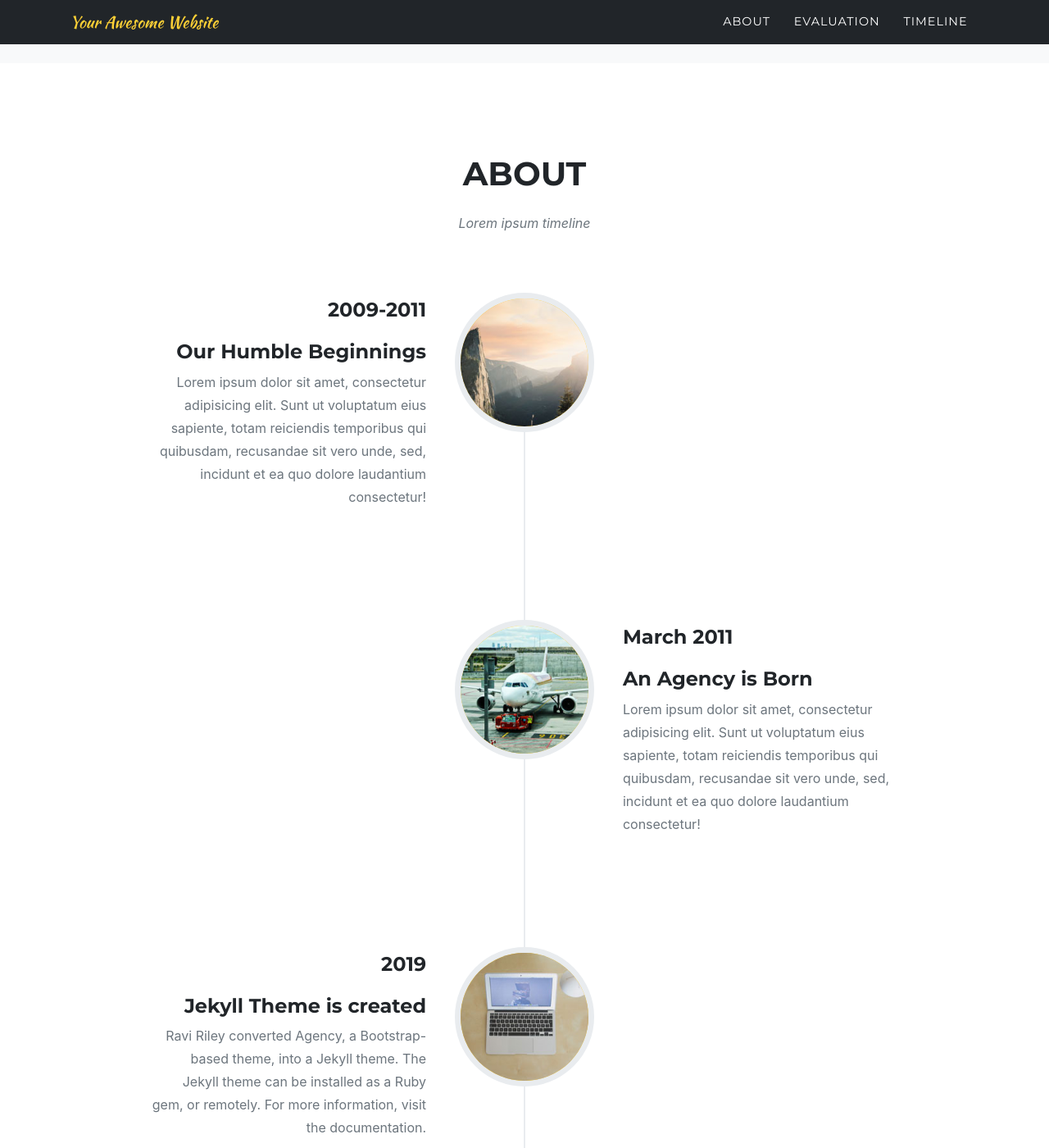
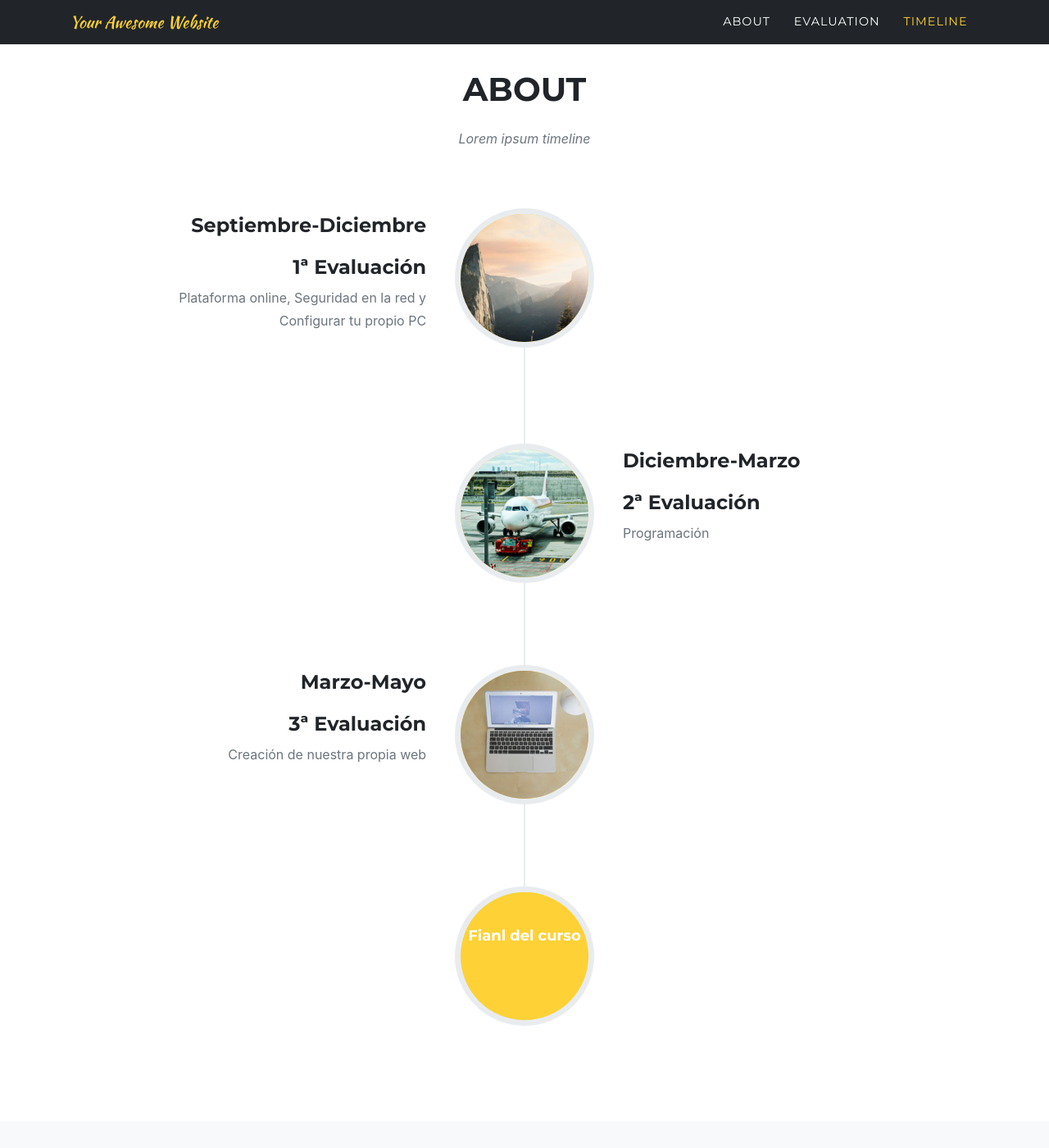
Before and after one commit to javascriptzurbaran/github.ioresumen.io, a Jekyll site: the page built from README.md, in a window 1280 px wide and 1400 px high, scrolled down 2243 px. Shown: the whole window at 82% size. Built offline with Jekyll 4.4.1, drawn with Linux system fonts in a browser that asks for light colours; some web fonts are replaced; our own code applies the rules of GitHub Pages for plain Markdown files; some of the changed text lies outside the part shown.

Commit message:
Update sitetext.yml

```diff
--- a/_data/sitetext.yml
+++ b/_data/sitetext.yml
@@ -11,10 +11,10 @@
 # -----------------
 en: &DEFAULT_EN
   header:
-    title: Welcome to our Studio!
-    text: It's Nice To Meet You
-    button: Tell Me More
-    buttonlink: "#services"
+    title:
+    text: Resumen del curso
+    button: Sobre mí
+    buttonlink:
 
   services:
     title: "Services"
@@ -32,9 +32,9 @@ en: &DEFAULT_EN
         icon: fab fa-markdown
 
   portfolio:
-    title: "Portfolio"
+    title: "Evaluation"
     text: "Lorem ipsum dolor sit amet consectetur."
-    section: portfolio
+    section: Evaluation
     closebutton: "Close Project"
 
   timeline:
@@ -44,29 +44,22 @@ en: &DEFAULT_EN
     # left is the default
     #start_align: "left"
     events:
-      - title: "Our Humble Beginnings"
-        year: "2009-2011"
-        desc: "Lorem ipsum dolor sit amet, consectetur adipisicing elit. Sunt ut voluptatum eius sapiente, totam reiciendis temporibus qui quibusdam, recusandae sit vero unde, sed, incidunt et ea quo dolore laudantium consectetur!"
+      - title: "1ª Evaluación"
+        year: "Septiembre-Diciembre"
+        desc: "Plataforma online, Seguridad en la red y Configurar tu propio PC"
         image: assets/img/timeline/1.jpg
         alt:
-      - title: "An Agency is Born"
-        year: "March 2011"
-        desc: "Lorem ipsum dolor sit amet, consectetur adipisicing elit. Sunt ut voluptatum eius sapiente, totam reiciendis temporibus qui quibusdam, recusandae sit vero unde, sed, incidunt et ea quo dolore laudantium consectetur!"
+      - title: "2ª Evaluación"
+        year: "Diciembre-Marzo"
+        desc: "Programación"
         image: assets/img/timeline/2.jpg
         alt:
-      - title: "Jekyll Theme is created"
-        year: "2019"
-        desc: "Ravi Riley converted Agency, a Bootstrap-based theme, into a Jekyll theme. The Jekyll theme can be installed as a Ruby gem, or remotely. For more information, visit the documentation."
+      - title: "3ª Evaluación"
+        year: "Marzo-Mayo "
+        desc: "Creación de nuestra propia web"
         image: assets/img/timeline/3.jpg
         alt: image alt text
-      - title: "Title"
-        year: "2009-2011"
-        desc: "Your description here, **Markdown** is fully supported."
-        image: assets/img/timeline/4.jpg
-        alt:
-        # you can enforce the alignment
-        align: right
-    end: "Be Part <br> of Our <br> Story!"
+    end: "Fianl del curso"
 
   about:
     title: "About Us"
```
